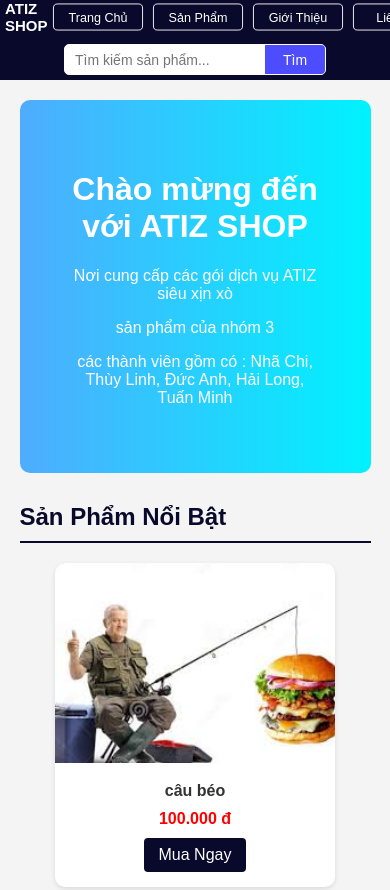
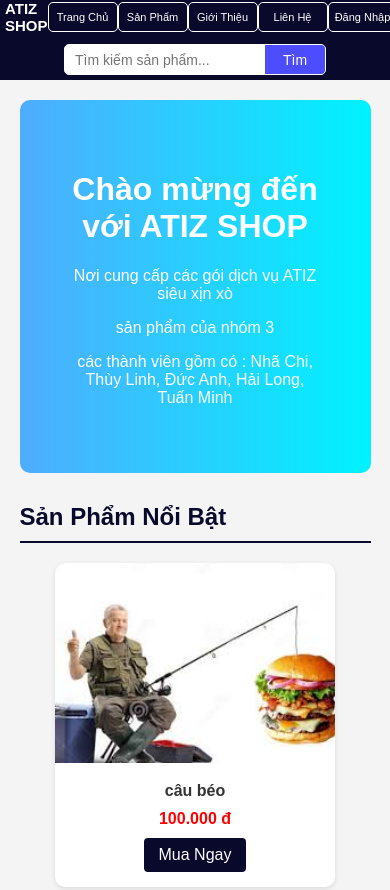
Before and after one commit to bacongen/atizshop, a plain HTML site: page index.html in a window 390 px wide. Shown: the top 890 px of the page. Drawn offline with Linux system fonts and the light colour scheme.

Commit message:
update4.2

```diff
--- a/style.css
+++ b/style.css
@@ -132,11 +132,14 @@ a {
     .tieu-de-shop {
         font-size: 15px;
         margin: 0 0;
+
     }
 
     .nut-menu {
-        transform: scale(0.9);
+        transform: scale(0.9.5);
         margin: 0 0;
+        font-size: 11px;
+        width: 70px;
     }
 
     .o-nhap-tim-kiem {
```
